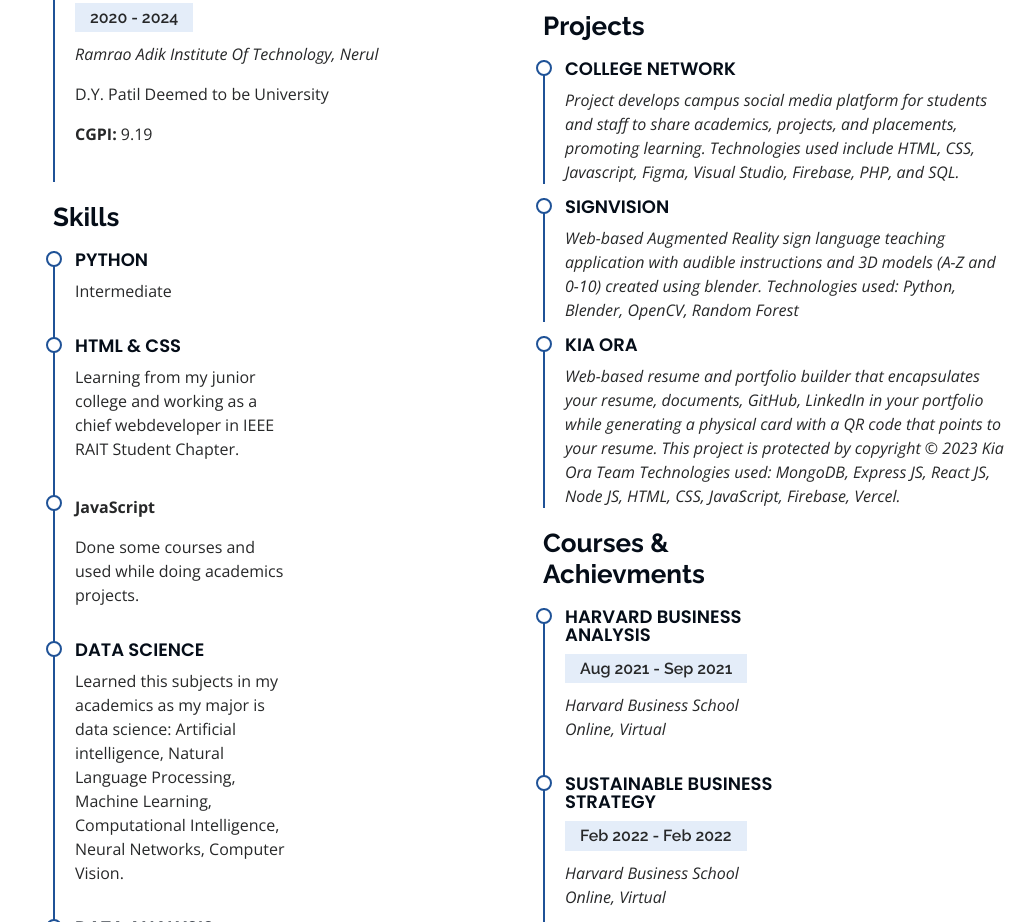
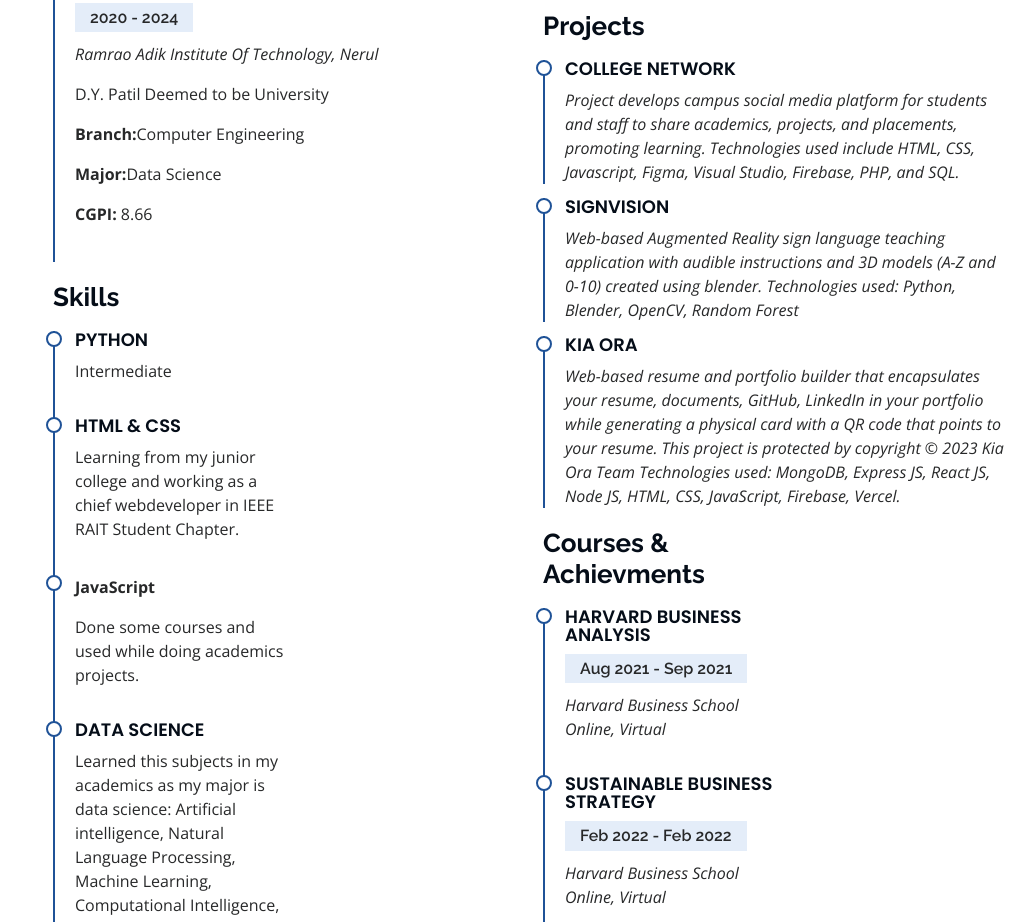
Before and after one commit to AndreW13-sp/iPortfolio, a plain HTML site: page index.html in a window 1280 px wide. Shown: the part 2598-3520 px from the top of the page, without its empty margins (259-1280 px from the left). Drawn offline with nearby package versions, Linux system fonts and the light colour scheme.

Commit message:
Updated index.html

```diff
--- a/index.html
+++ b/index.html
@@ -289,7 +289,9 @@
               <h5>2020 - 2024</h5>
               <p><em>Ramrao Adik Institute Of Technology, Nerul</em></p>
               <p>D.Y. Patil Deemed to be University</p>
-              <p><b>CGPI:</b> 9.19</p>
+              <p><b>Branch:</b>Computer Engineering</p>
+              <p><b>Major:</b>Data Science</p>
+              <p><b>CGPI:</b> 8.66</p>
             </div>
 
             <div class="col-lg-6" data-aos="fade-up" data-aos-delay="100">
```
